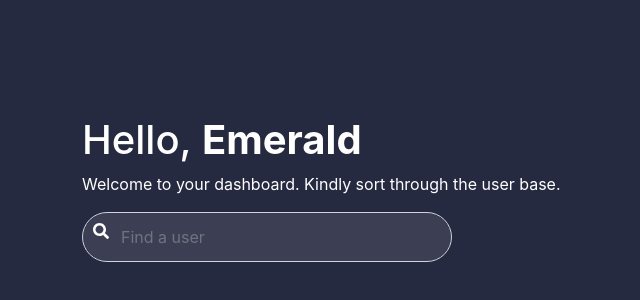
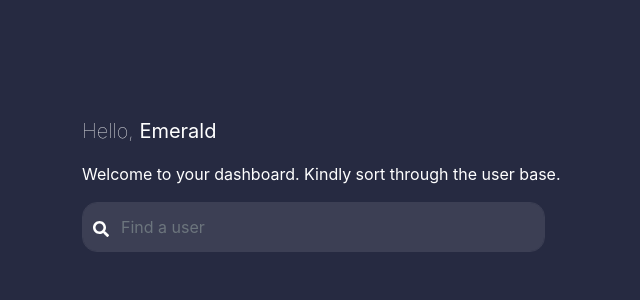
Before and after one commit to opeyemipeter1759/users-Dashboard, a React (Create React App) app: page / in a window 1280 px wide. Shown: the part 144-444 px from the top of the page, without its empty margins (3-643 px from the left). Built offline with nearby package versions, Linux system fonts and the light colour scheme.

Commit message:
complete the first input area

```diff
--- a/src/components/users/users.component.jsx
+++ b/src/components/users/users.component.jsx
@@ -7,16 +7,18 @@ const UserPage =() =>{
   return(
   <div className="container">
       <div className="text-white header">
-        <h1 className=''>Hello, <strong>Emerald</strong></h1>
+        <p className='mt-3 heading-text'>Hello, <strong className="">Emerald</strong></p>
         <p>Welcome to your dashboard. Kindly sort through the user base.</p>
 
       </div>
       <div className="form-group has-search">
-        <span className="form-control-feedback">
+        <span className="form-control-feedback pt-2">
           <FontAwesomeIcon icon="search"/>
           </span>
-        <input type="text" className="form-control col-md-4 text-white" placeholder="Find a user"/>
+        <input type="text" className="form-control col-md-5 text-white" placeholder="Find a user" disabled/>
       </div>
+
+
 
   </div>
   )
--- a/src/components/users/users.styles.css
+++ b/src/components/users/users.styles.css
@@ -1,11 +1,16 @@
 .header {
   margin-top: 260px;
 }
+.heading-text {
+  font-weight: lighter;
+  font-size: 20px;
+}
 .has-search .form-control {
   padding-left: 2.375rem;
-  border-radius: 28px !important;
+  border-radius: 15px 15px 15px 15px !important;
   background-color: #3c3f54;
   height: 50px;
+  border-color: #3c3f54;
 }
 
 .has-search .form-control-feedback {
```
Also changed, not shown: 1 other file (tests, documents, lock files or other folders).
